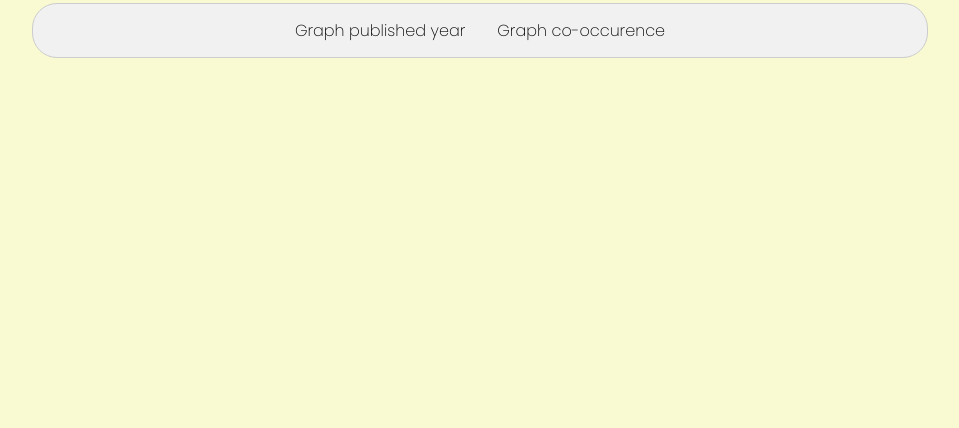
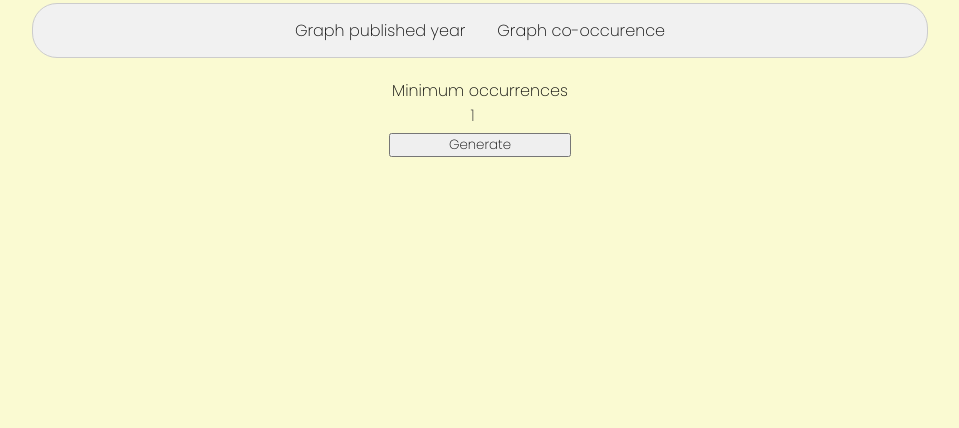
Before and after one commit to Fskobla/Diplomovka, a Flask app: template app/templates/graph.html in a window 1280 px wide, after a click on "Graph co-occurence". Shown: the part 372-800 px from the top of the page, without its empty margins (160-1119 px from the left). Run offline with Flask 3, Linux system fonts and the light colour scheme; the template is opened without the code that fills it: most values are stand-ins (such as "Sample title", 1, 10 or a date in 2020); data that the repository does not hold is empty; some libraries are stand-ins or nearby versions.

Commit message:
Frontend for co-occurence graph

```diff
--- a/app/routes.py
+++ b/app/routes.py
@@ -200,10 +200,8 @@
         # Return the result as JSON
         return jsonify({"top_authors": top_10_authors})
 
-    @app.route('/graph_co_occurence', methods=['GET'])
-    def get_co_occurrence():
-        word = request.args.get('word')
-        min_occurrences = 2
+    def get_co_occurrence(word, min_occurrences):
+        number_min_occurrences = int(min_occurrences)
 
         links = Links.query.filter(Links.word == word).all()
 
@@ -235,7 +233,7 @@
 
         # Remove nodes based on minimum occurrence
         nodes_to_remove = [keyword_name for keyword_name, frequency in keyword_frequency.items() if
-                           frequency < min_occurrences]
+                           frequency < number_min_occurrences]
         G.remove_nodes_from(nodes_to_remove)
 
         link_ids_to_remove = []
@@ -253,6 +251,10 @@
         node_colors = ['orange' if G.nodes[node].get('type') == 'link.id' else 'skyblue' for node in G.nodes()]
         nx.draw_networkx_nodes(G, pos, node_color=node_colors, node_size=50)
 
+        # FONT LABEL FOR ARTICLES
+        # link_id_labels = {node: node for node in G.nodes() if G.nodes[node].get('type') == 'link.id'}
+        # nx.draw_networkx_labels(G, pos, labels=link_id_labels, font_size=7, font_color='black')
+
         for keyword_name, keyword_node in keyword_map.items():
             if keyword_name not in nodes_to_remove:
                 frequency = keyword_frequency[keyword_name]
@@ -267,12 +269,62 @@
 
                 plt.text(pos[keyword_node][0], pos[keyword_node][1], keyword_name, fontsize=text_size, ha='center')
 
-        with tempfile.NamedTemporaryFile(suffix='.png', delete=False) as temp_file:
-            plt.savefig(temp_file.name)
+        gexf_file = tempfile.NamedTemporaryFile(suffix='.gexf', delete=False).name
+        nx.write_gexf(G, gexf_file)
 
+        # Generate image file
+        image_file = tempfile.NamedTemporaryFile(suffix='.png', delete=False).name
+        plt.savefig(image_file)
         plt.close()
 
-        return send_file(temp_file.name, mimetype='image/png')
+        return image_file, gexf_file
+
+    @app.route('/generate_co_occurrence_image', methods=['GET'])
+    def generate_co_occurrence_image():
+        word = request.args.get('word')
+        min_occurrences = request.args.get('min_occurrences')
+        # Call get_co_occurrence function to get the image
+        image_file, gexf_file = get_co_occurrence(word, min_occurrences)
+        # Return the image file
+        return send_file(image_file, mimetype='image/png')
+
+    @app.route('/generate_co_occurrence_gexf', methods=['GET'])
+    def generate_co_occurrence_gexf():
+        word = request.args.get('word')
+        min_occurrences = request.args.get('min_occurrences')
+        # Call get_co_occurrence function to get the .gexf file
+        image_file, gexf_file = get_co_occurrence(word, min_occurrences)
+        # Return the .gexf file
+        return send_file(gexf_file, as_attachment=True)
+
+    @app.route('/generate_source_word_json', methods=['GET'])
+    def generate_source_word_json():
+        # Get the word query parameter
+        word = request.args.get('word')
+
+        # Query the database to fetch the required data
+        if word:
+            links = Links.query.filter_by(word=word).all()
+        else:
+            links = Links.query.all()
+
+        # Aggregate the data based on source and word
+        source_word_count = defaultdict(lambda: defaultdict(int))
+        for link in links:
+            source = link.source
+            word = link.word
+            source_word_count[source][word] += 1
+
+        # Convert the data to JSON format
+        data = []
+        for source, word_count in source_word_count.items():
+            source_data = {
+                'source': source,
+                'counts': [{'word': word, 'count': count} for word, count in word_count.items()]
+            }
+            data.append(source_data)
+
+        return jsonify(data)
 
     @app.route('/top_articles_with_most_citations', methods=['GET'])
     def top_articles_with_most_citations():
--- a/app/static/css/style.css
+++ b/app/static/css/style.css
@@ -689,3 +689,43 @@
     justify-content: center;
     display: flex;
 }
+
+/* CO-OCCURENCE GRAPH */
+.graph-occurence{
+    display: flex;
+    justify-content: center;
+    align-items: center;
+    width: 100%;
+    margin: auto;
+}
+
+.graph-occurence-navigation{
+    display: flex;
+    flex-direction: column;
+    align-items: center;
+    justify-content: center;
+    width: 50%;
+    margin: 0 auto 5px auto;
+}
+
+.occurence-graph-download-icon{
+    font-size: 22px;
+    margin-left: 8px;
+    margin-bottom: 5px;
+    border-radius: 5px;
+    cursor: pointer;
+    box-shadow: 8px 8px 6px -10px #b3c6ff;
+}
+
+.download-icon-hidden{
+    display: none;
+}
+
+#image-co-occurence-graph{
+    cursor: pointer;
+}
+
+#fetch-co-occurence-graph{
+    margin-top: 5px;
+    width: 50%;
+}
--- a/app/templates/graph.html
+++ b/app/templates/graph.html
@@ -8,6 +8,7 @@
     <link rel="stylesheet" href="https://cdnjs.cloudflare.com/ajax/libs/font-awesome/4.7.0/css/font-awesome.min.css">
     <script src="https://cdn.jsdelivr.net/npm/d3@6"></script>
     <link rel="stylesheet" href="https://fonts.googleapis.com/css2?family=Material+Symbols+Outlined:opsz,wght,FILL,GRAD@24,400,0,0" />
+    <script src="https://kit.fontawesome.com/2daf9707fb.js" crossorigin="anonymous"></script>
     <link href="{{ url_for('static', filename='css/style.css') }}" rel="stylesheet">
     <link rel="shortcut icon" href="{{ url_for('static', filename='images/favicon.ico') }}">
 </head>
@@ -31,8 +32,16 @@
         <div id="graphYear" class="graph-year-container tabcontent" style="width: 33%; margin: auto">
             <canvas id="graph-year" width="100" height="100"></canvas>
         </div>
-        <div id="graphCooccurence" class="graph-occurrence-container tabcontent" style="width: 33%; margin: auto">
-            <div id="graph-occurence"></div>
+        <div id="graphCooccurence" class="graph-occurrence-container tabcontent" style="width: 60%; height: auto; margin: auto">
+            <div class="graph-occurence-navigation">
+                <label>Minimum occurrences</label>
+                <input class="search-input" id="min_occurrences" name="min_occurrences" type="number" placeholder="Minimum occurrences" value="1" style="width: 20%; text-align: center">
+                <span class="occurence-graph-download-icon download-icon-hidden" id="download-co-occurence-graph" title="Download .GEXF"><i class="fa-solid fa-download"></i></span>
+                <button id="fetch-co-occurence-graph" title="Fetch Graph Data">Generate</button>
+            </div>
+            <div id="graph-occurence">
+                <img id="image-co-occurence-graph" src="" width="100%" alt="">
+            </div>
         </div>
     </div>
     <script>
@@ -68,6 +77,48 @@
                     }
                 });
             }
+        document.getElementById('min_occurrences').addEventListener('input', function() {
+            var value = this.value;
+            if (value <= 0 || isNaN(value)) {
+                this.value = 1;
+            }
+        });
+
+        document.getElementById('fetch-co-occurence-graph').addEventListener('click', function() {
+            document.getElementById('download-co-occurence-graph').classList.remove('download-icon-hidden');
+        });
+
+        document.addEventListener('DOMContentLoaded', function() {
+        document.getElementById('fetch-co-occurence-graph').addEventListener('click', function() {
+        var minOccurrences = document.getElementById('min_occurrences').value;
+
+        fetch(`/generate_co_occurrence_image?word={{word}}&min_occurrences=${minOccurrences}`)
+            .then(response => {
+                console.log(response)
+                document.getElementById('image-co-occurence-graph').src = response.url;
+            })
+            .catch(error => console.error('Error:', error));
+        });
+
+        document.getElementById('download-co-occurence-graph').addEventListener('click', function() {
+        var minOccurrences = document.getElementById('min_occurrences').value;
+        fetch(`/generate_co_occurrence_gexf?word={{word}}&min_occurrences=${minOccurrences}`)
+            .then(response => {
+                const link = document.createElement('a');
+                link.href = response.url;
+                link.download = 'co_occurrence_graph.gexf';
+                link.click();
+            })
+            .catch(error => console.error('Error:', error));
+            });
+        });
+
+        document.addEventListener('DOMContentLoaded', function() {
+        document.getElementById('image-co-occurence-graph').addEventListener('click', function() {
+            var minOccurrences = document.getElementById('min_occurrences').value;
+            window.open(`/generate_co_occurrence_image?word={{ word }}&min_occurrences=${minOccurrences}`, '_blank');
+            });
+        });
     </script>
 <script src="{{ url_for('static', filename='js/graph.js' )}}"></script>
 </body>
```
